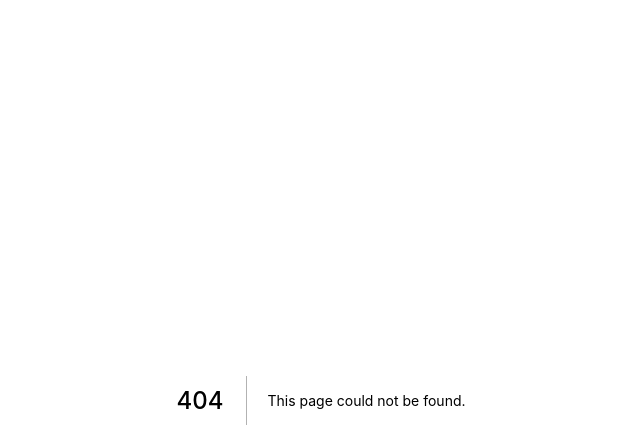
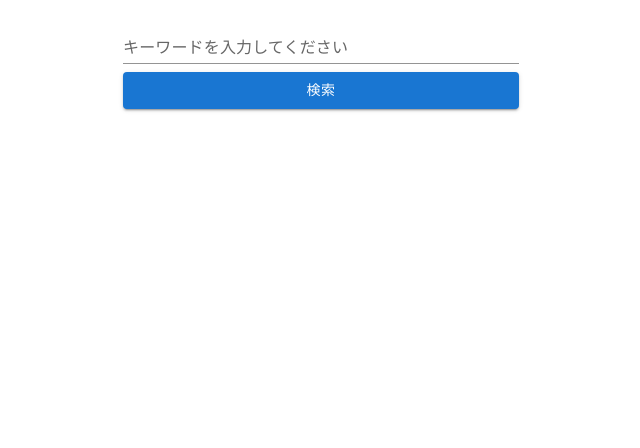
Before and after one commit to yona3/nextjs-handson, a Next.js app: page /part1/mui in a window 1280 px wide. Before the commit this address had no page. Shown: the top 448 px of the page, without its empty margins (319-959 px from the left). Built offline with nearby package versions, Linux system fonts and the light colour scheme.

Commit message:
muiを利用した検索コンポーネントの表示

```diff
--- /dev/null
+++ b/pages/part1/mui.js
@@ -0,0 +1,20 @@
+import React from 'react';
+import Container from '@mui/material/Container';
+import Box from '@mui/material/Box';
+import TextField from '@mui/material/TextField';
+import Button from '@mui/material/Button';
+
+const Mui = () => {
+  return (
+    <Container component="main" maxWidth="xs">
+      <Box component="form" noValidate>
+        <TextField label="キーワードを入力してください" variant="standard" margin="normal" fullWidth />
+        <Button variant="contained" margin="normal" fullWidth>
+          検索
+        </Button>
+      </Box>
+    </Container>
+  );
+};
+
+export default Mui;
```
